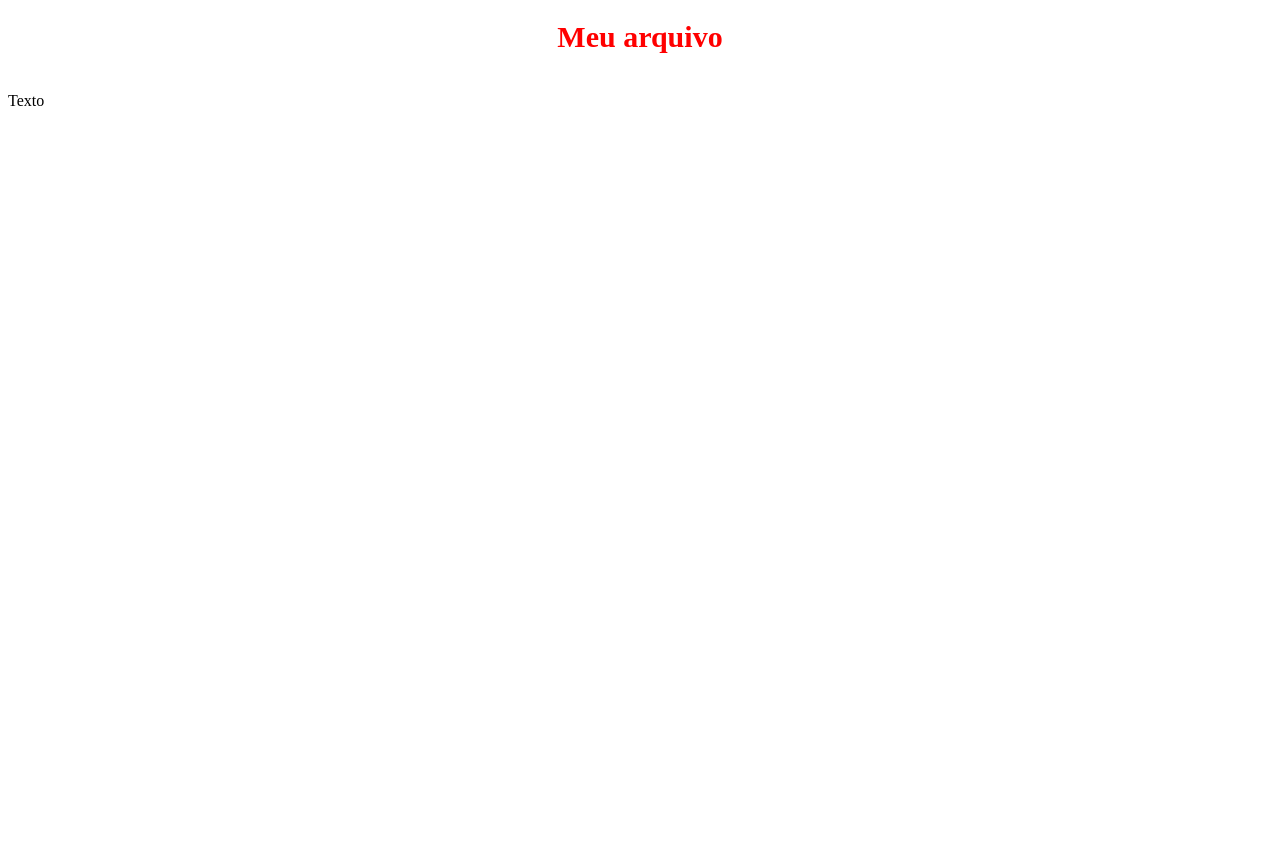
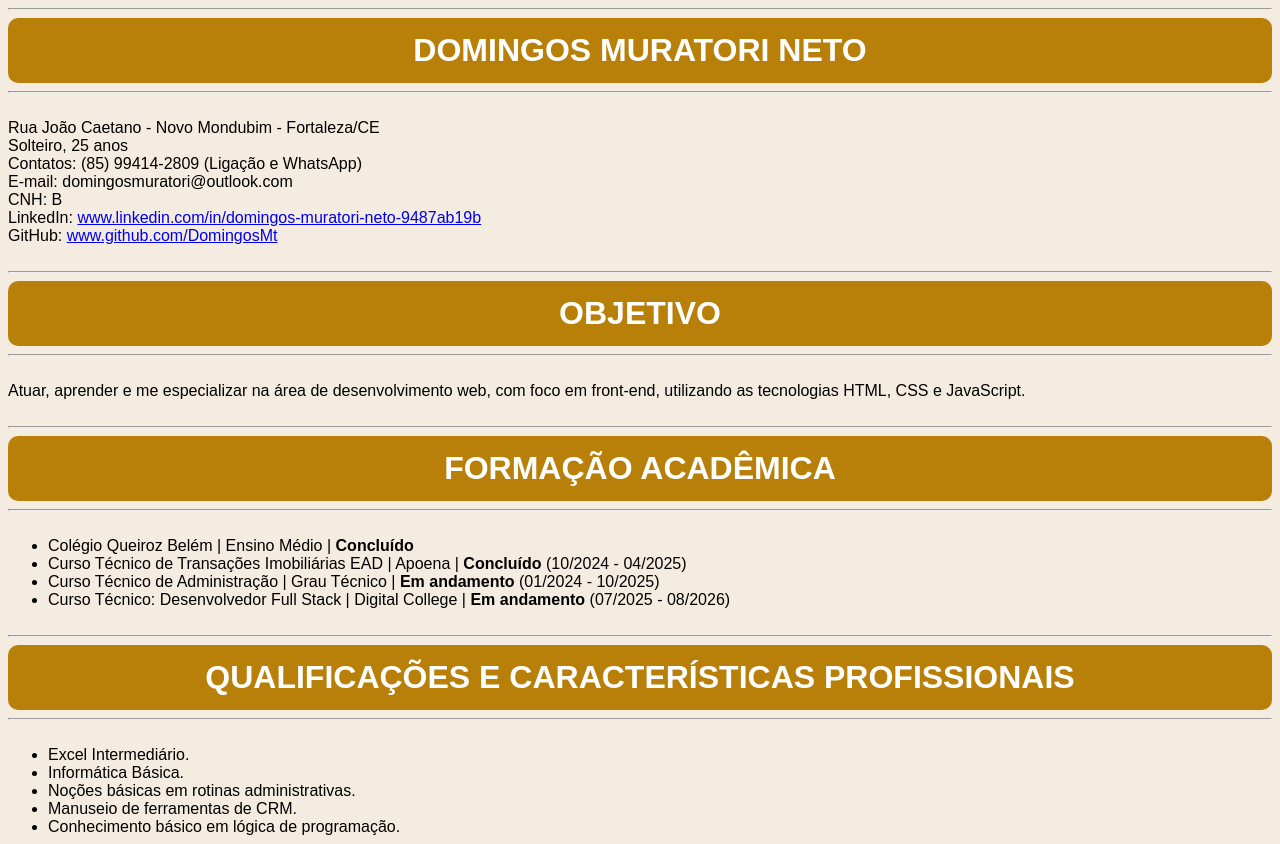
Before and after one commit to DomingosMt/aula2, a plain HTML site: page index.html in a window 1280 px wide. Before the commit the page ends 800 px from the top, so only its background shows below. Drawn offline with Linux system fonts and the light colour scheme.

Commit message:
att exercicio

```diff
--- /dev/null
+++ b/curriculo.css
@@ -0,0 +1,44 @@
+body {
+    background-color: rgb(245, 236, 225);
+}
+
+h1 {
+    font-family: arial;
+    color: white;
+    background-color: rgb(184, 128, 9);
+    display: flex;
+    justify-content: center;
+    padding: 14px;
+    margin: 0;
+    border-radius: 10px;
+}
+
+.informacoes {
+    font-family: arial;
+    font-size: 16px;
+    color: rgb(0, 0, 0);
+    padding: 0px;
+    margin: 0;
+}
+
+.objetivo {
+    font-family: arial;
+    font-size: 16px;
+    color: rgb(0, 0, 0);
+    padding: 0px;
+    margin: 0;
+}
+
+.formacao {
+    font-family: arial;
+    font-size: 16px;
+    color: rgb(0, 0, 0);
+    margin: 0;
+}
+
+.qualificacoes {
+    font-family: arial;
+    font-size: 16px;
+    color: rgb(0, 0, 0);
+    margin: 0;
+}
--- a/index.html
+++ b/index.html
@@ -3,11 +3,42 @@
 <head>
     <meta charset="UTF-8">
     <meta name="viewport" content="width=device-width, initial-scale=1.0">
-    <title>Document</title>
-    <link rel="stylesheet" href="style.css">
+    <title>Currículo Domingos</title>
+    <link rel="stylesheet" href="curriculo.css">
 </head>
 <body>
-    <h1>Meu arquivo</h1><br>
-    Texto
+    <hr>
+   <h1>DOMINGOS MURATORI NETO</h1>
+    <hr><br>
+    <p class="informacoes">Rua João Caetano - Novo Mondubim - Fortaleza/CE<br>
+    Solteiro, 25 anos<br>
+    Contatos: (85) 99414-2809 (Ligação e WhatsApp)<br>
+    E-mail: domingosmuratori@outlook.com<br>
+    CNH: B<br>
+    LinkedIn: <a href="https://www.linkedin.com/in/domingos-muratori-neto-9487ab19b" target="www.linkedin.com/in/domingos-muratori-neto-9487ab19b">www.linkedin.com/in/domingos-muratori-neto-9487ab19b</a><br>
+    GitHub: <a href="https://github.com/DomingosMt" target="www.github.com/DomingosMt">www.github.com/DomingosMt</a></p>
+    <br><hr>
+    <h1>OBJETIVO</h1>
+    <hr><br>
+    <p class="objetivo">Atuar, aprender e me especializar na área de desenvolvimento web, com foco em front-end, utilizando as tecnologias HTML, CSS e JavaScript.</p>
+    <br><hr>
+    <h1>FORMAÇÃO ACADÊMICA</h1>
+    <hr><br>
+    <ul class="formacao">
+       <li>Colégio Queiroz Belém | Ensino Médio | <b>Concluído</b></li>
+       <li>Curso Técnico de Transações Imobiliárias EAD | Apoena | <b>Concluído</b> (10/2024 - 04/2025)</li>
+       <li>Curso Técnico de Administração | Grau Técnico | <b>Em andamento</b> (01/2024 - 10/2025)</li>
+       <li>Curso Técnico: Desenvolvedor Full Stack | Digital College | <b>Em andamento</b> (07/2025 - 08/2026)</li>
+    </ul>
+    <br><hr>
+    <h1>QUALIFICAÇÕES E CARACTERÍSTICAS PROFISSIONAIS</h1>
+    <hr><br>
+    <ul class="qualificacoes">
+        <li>Excel Intermediário.</li>
+        <li>Informática Básica.</li>
+        <li>Noções básicas em rotinas administrativas.</li>
+        <li>Manuseio de ferramentas de CRM.</li>
+        <li>Conhecimento básico em lógica de programação.</li>
+    </ul>
 </body>
 </html>
--- a/style.css
+++ /dev/null
@@ -1,6 +0,0 @@
-h1 {
-    font-size: 30px;
-    color: red;
-    display: flex;
-    justify-content: center;
-}
```
